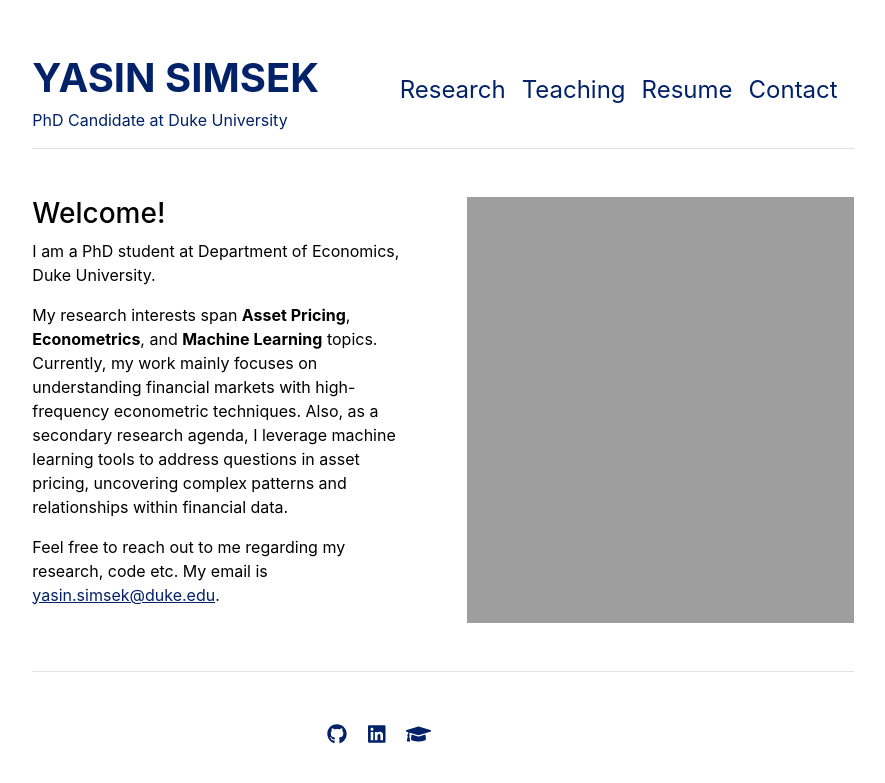
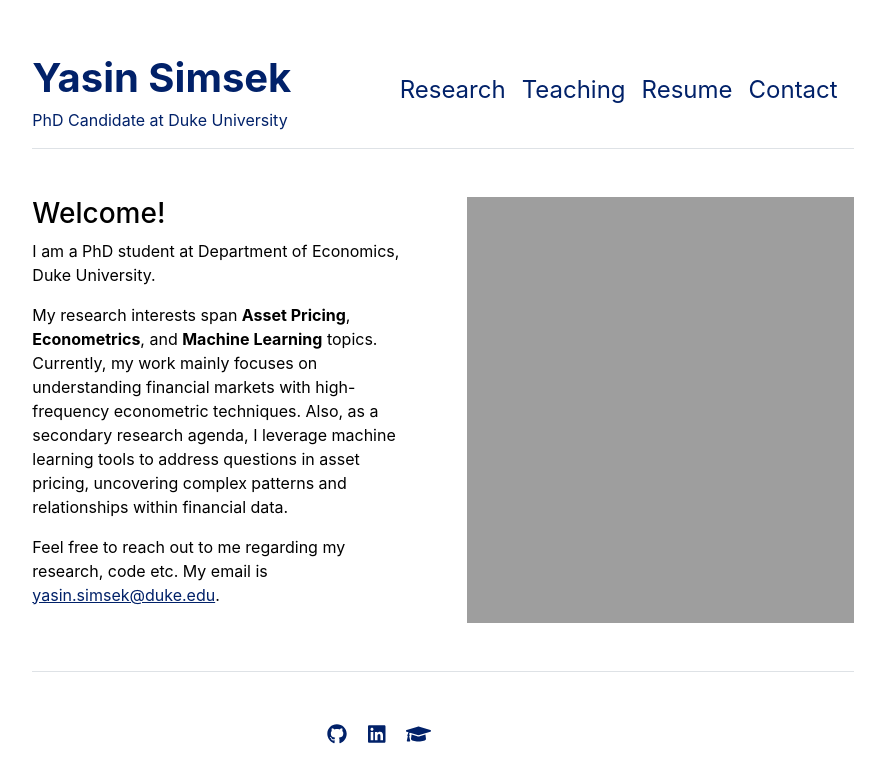
Before and after one commit to yasin-simsek/yasin-simsek.github.io, a Jekyll site: the page built from index.md, in a window 1280 px wide. Shown: the top 783 px of the page, without its empty margins (197-1082 px from the left). Built offline with Jekyll 4.4.1, drawn with Linux system fonts in a browser that asks for light colours.

```diff
--- a/_config.yml
+++ b/_config.yml
@@ -1,4 +1,4 @@
 url: "" # the base hostname & protocol for your site, e.g. http://example.com
 baseurl: "" # the subpath of your site, e.g. /blog
-title: "YASIN SIMSEK" # the name of your site, e.g. ACME Corp.
+title: "Yasin Simsek" # the name of your site, e.g. ACME Corp.
 description: "PhD Candidate at Duke University" # a short description of site's purpose
```
